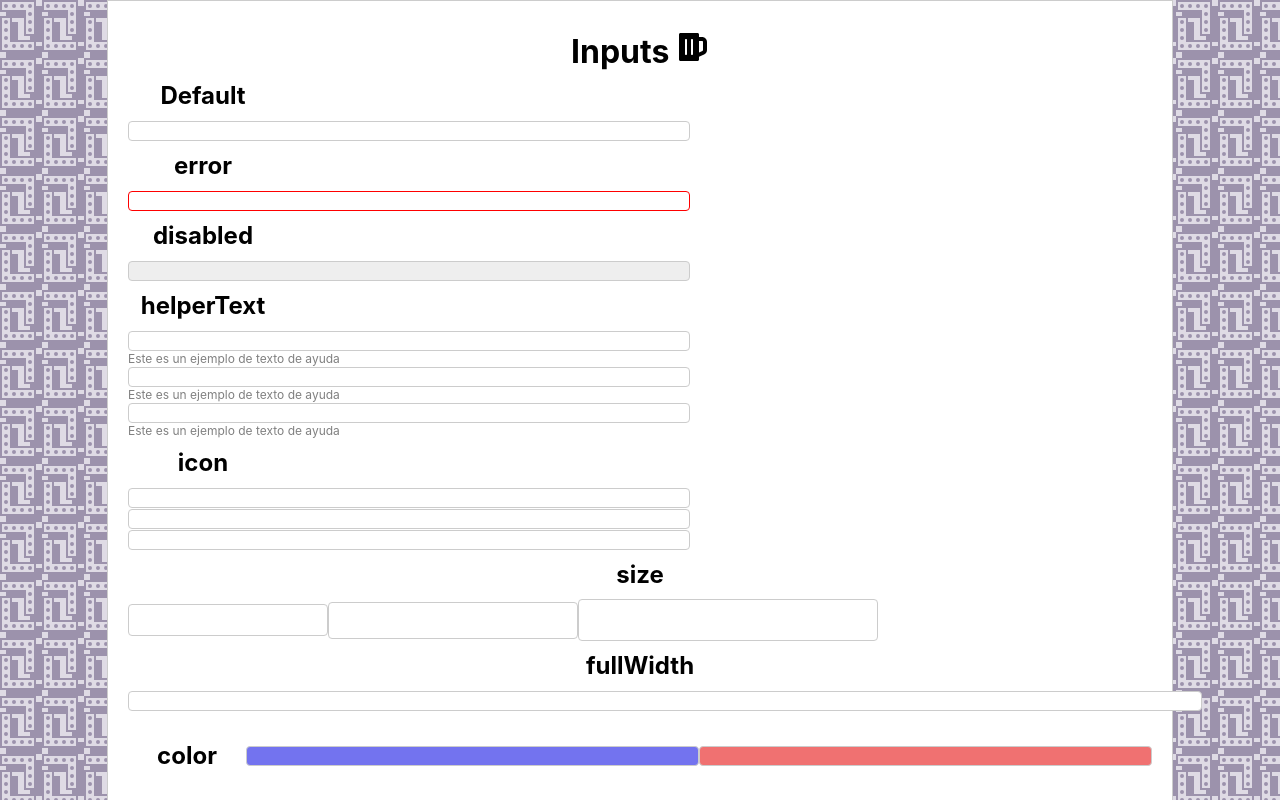
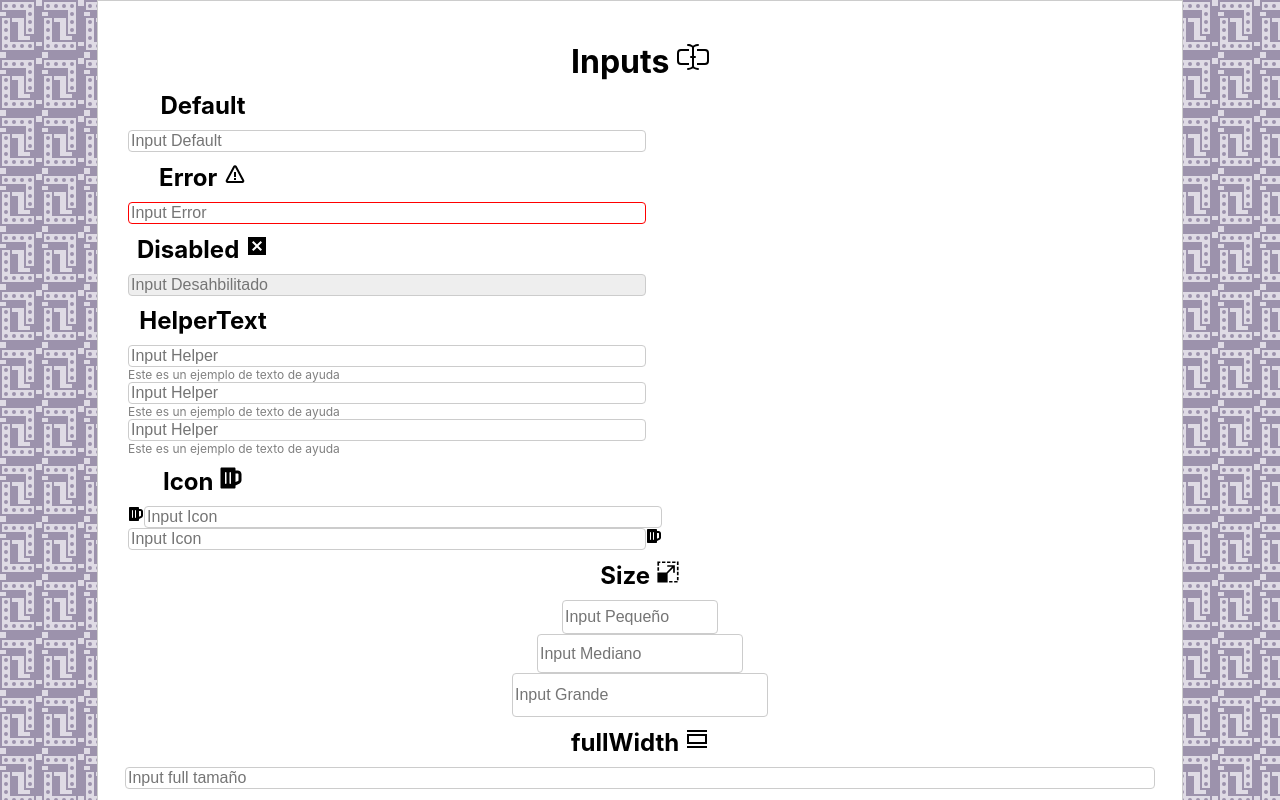
Before and after one commit to pipetboy2001/Input-component, a React (Create React App) app: page / in a window 1280 px wide. Shown: the top 800 px of the page. Built offline with nearby package versions, Linux system fonts and the light colour scheme.

Commit message:
Fix: Input icon funciona y arreglos en grilla

```diff
--- a/src/Components/Input.js
+++ b/src/Components/Input.js
@@ -1,28 +1,49 @@
+import React, { Fragment } from 'react';
 import classnames from 'classnames';
 import './../Styles/Input.css';
 
-export default function Input(props) {
-    const { error, disabled, helperText, icon,iconPosition, size, color, fullWidth, multiline ,maxRows} = props;
+const Input = ({ variant, error, disabled, helperText, icon, iconPosition, size, color, fullWidth, multiline, maxRows, children, ...props }) => {
     const className = classnames(
         'input',
-        error && 'error',
-        disabled && 'disabled',
-        size && `size-${size}`,
-        color && `color-${color}`,
-        fullWidth && 'full-width',
-        multiline && 'multiline',
-        icon && `icon-${icon}`
+        variant && `input-${variant}`,
+        {
+            'input-error': error,
+            'input-disabled': disabled,
+            'input-sm': size === 'sm',
+            'input-md': size === 'md',
+            'input-lg': size === 'lg',
+            'input-primary': color === 'primary',
+            'input-secondary': color === 'secondary',
+            'input-full-width': fullWidth,
+            'input-multiline': multiline,
+        }
     );
 
     return (
-        <>
-            {multiline ? (
-                <textarea className={className} maxRows={maxRows} {...props} />
-            ) : (
-                <input className={className} {...props} />
+        <Fragment>
+            {icon && (
+                <Fragment>
+                    {iconPosition === 'left' && icon}
+                    {multiline ? (
+                        <textarea className={className} maxRows={maxRows} {...props} />
+                    ) : (
+                        <input className={className} {...props} />
+                    )}
+                    {iconPosition === 'right' && icon}
+                </Fragment>
+            )}
+            {!icon && (
+                <Fragment>
+                    {multiline ? (
+                        <textarea className={className} maxRows={maxRows} {...props} />
+                    ) : (
+                        <input className={className} {...props} />
+                    )}
+                    {children}
+                </Fragment>
             )}
             {helperText && <div className="helper-text">{helperText}</div>}
-
-        </>
+        </Fragment>
     );
-}
+};
+export default Input;
--- a/src/Components/PageImput.js
+++ b/src/Components/PageImput.js
@@ -1,6 +1,13 @@
 import React from 'react'
-import  Input  from './Input';
+import Input from './../Components/Input'
+
 import { FaBeer } from 'react-icons/fa';
+import { BiError } from 'react-icons/bi';
+import { MdDisabledByDefault } from 'react-icons/md';
+import { FaHireAHelper } from 'react-icons/fa';
+import { GiResize } from 'react-icons/gi';
+import { CgDisplayFullwidth } from 'react-icons/cg';
+import { BsInputCursorText } from 'react-icons/bs';
 
 import './../Styles/PageInput.css'
 
@@ -8,50 +15,49 @@
     return (
         <>
             <div className='PageInputContainer'>
-                <h1>Inputs <FaBeer/> </h1>
+                <h1>Inputs <BsInputCursorText/> </h1>
                 <div>
                     <div className='InputBasicos'>
-                        <h2>Default</h2>
-                        <Input />
-                        <h2>error</h2>
-                        <Input error={true} />
-                        <h2>disabled</h2>
-                        <Input disabled={true} />
+                        <h2>Default </h2>
+                        <Input placeholder="Input Default"/>
+                        <h2>Error <BiError/> </h2>
+                        <Input error={true} placeholder="Input Error" />
+                        <h2>Disabled <MdDisabledByDefault/></h2>
+                        <Input disabled={true} placeholder="Input Desahbilitado" />
                     </div>
 
                     <div className='InputHelper'>
-                        <h2>helperText</h2>
-                        <Input helperText="Este es un ejemplo de texto de ayuda" />
-                        <Input helperText="Este es un ejemplo de texto de ayuda" />
-                        <Input helperText="Este es un ejemplo de texto de ayuda" />
+                        <h2>HelperText </h2>
+                        <Input helperText="Este es un ejemplo de texto de ayuda" placeholder="Input Helper" />
+                        <Input helperText="Este es un ejemplo de texto de ayuda" placeholder="Input Helper" />
+                        <Input helperText="Este es un ejemplo de texto de ayuda" placeholder="Input Helper" />
                     </div>
 
                     <div className='InputIcons'>
-                        <h2>icon</h2>
-                        <Input icon={<FaBeer />} iconPosition="left" />
-                        <Input icon={<FaBeer />} iconPosition="right" />
-                        <Input icon={<FaBeer />} iconPosition="left" />
+                        <h2>Icon <FaBeer /> </h2>
+                        <Input icon={<FaBeer />} iconPosition="left" placeholder="Input Icon" />
+                        <Input icon={<FaBeer />} iconPosition="right" placeholder="Input Icon" />
 
                     </div>
 
                     <div className='inputSize'>
-                        <h2>size</h2>
-                        <Input size="sm" />
-                        <Input size="md" />
-                        <Input size="lg" />
-                        <h2>fullWidth</h2>
-                        <Input fullWidth={true} />
+                        <h2>Size <GiResize/></h2>
+                        <Input size="sm" placeholder="Input Pequeño" />
+                        <Input size="md" placeholder="Input Mediano" />
+                        <Input size="lg" placeholder="Input Grande" />
+                        <h2>fullWidth <CgDisplayFullwidth/></h2>
+                        <Input fullWidth={true} placeholder="Input full tamaño" />
                     </div>
 
                     <div className='inputColor'>
-                        <h2>color</h2>
-                        <Input color="primary" />
-                        <Input color="secondary" />
+                        <h2>Color</h2>
+                        <Input color="primary" placeholder="Input color primario" />
+                        <Input color="secondary" placeholder="Input color secudandario" />
                     </div>
 
                     <div className='inputMultiline'>
-                        <h2>multiline</h2>
-                        <Input multiline={true} maxRows={4} />
+                        <h2>Multiline</h2>
+                        <Input multiline={true} maxRows={4} placeholder="Input multilinea" />
                     </div>
                 </div>
             </div>
--- a/src/Styles/Input.css
+++ b/src/Styles/Input.css
@@ -1,63 +1,60 @@
 .input {
     /* estilos comunes para todos los inputs */
-    width: 50%;
-    height: 50%;
     border: 1px solid #ccc;
     border-radius: 4px;
     font-size: 16px;
     color: #333;
     background-color: #fff;
     transition: all 0.3s;
-    /* Añade espacio a la derecha del icono */
-    padding: 0 48px 0 0;
+    width: 50%;
 
 }
 
-.input.error {
+.input-error {
     /* estilos para inputs con error */
     border-color: #f00;
 }
 
-.input.disabled {
+.input-disabled {
     /* estilos para inputs deshabilitados */
     background-color: #eee;
     cursor: not-allowed;
 }
 
-.input.size-sm {
+.input-sm {
     /* estilos para inputs pequeños */
     width: 150px;
     height: 30px;
 }
 
-.input.size-md {
+.input-md {
     /* estilos para inputs medianos */
     width: 200px;
     height: 35px;
 }
 
-.input.size-lg {
+.input-lg {
     /* estilos para inputs grandes */
     width: 250px;
     height: 40px;
 }
 
-.input.color-primary {
+.input-primary {
     /* estilos para inputs de color primario */
-    background-color: rgb(115, 115, 239);
+    background-color: rgb(156, 156, 239);
 }
 
-.input.color-secondary {
+.input-secondary {
     /* estilos para inputs de color secundario */
-    background-color: rgb(240, 113, 113);
+    background-color: rgb(242, 156, 156);
 }
 
-.input.full-width {
+.input-full-width {
     /* estilos para inputs que ocupan todo el ancho */
     width: 100%;
 }
 
-.input.multiline {
+.input-multiline {
     /* estilos para inputs multilínea (textarea) */
     width: 100%;
     height: 100%;
--- a/src/Styles/PageInput.css
+++ b/src/Styles/PageInput.css
@@ -7,7 +7,7 @@
     width: 80%;
     max-width: 80%;
     /* Darle su espacio*/
-    padding: 20px;
+    padding: 30px;
 }
 
 .PageInputContainer h1,
@@ -26,6 +26,13 @@
     margin: 20px 0;
 }
 
+
+
+.PageInputContainer .inputSize{
+    display: grid;
+    place-items: center;
+}
+
 .PageInputContainer .InputBasicos h2,
 .PageInputContainer .InputHelper h2,
 .PageInputContainer .InputIcons h2,
@@ -35,16 +42,15 @@
 }
 
 .PageInputContainer .InputBasicos .Input,
-.PageInputContainer .InputHelper .Input,
 .PageInputContainer .InputIcons .Input,
 .PageInputContainer .inputColor .Input,
 .PageInputContainer .inputMultiline .Input {
-    width: 200px;
+
     margin: 0 10px;
 }
 
 .PageInputContainer .inputColor .Input {
-    width: 200px;
+
     margin: 0 10px;
 }
 
```
